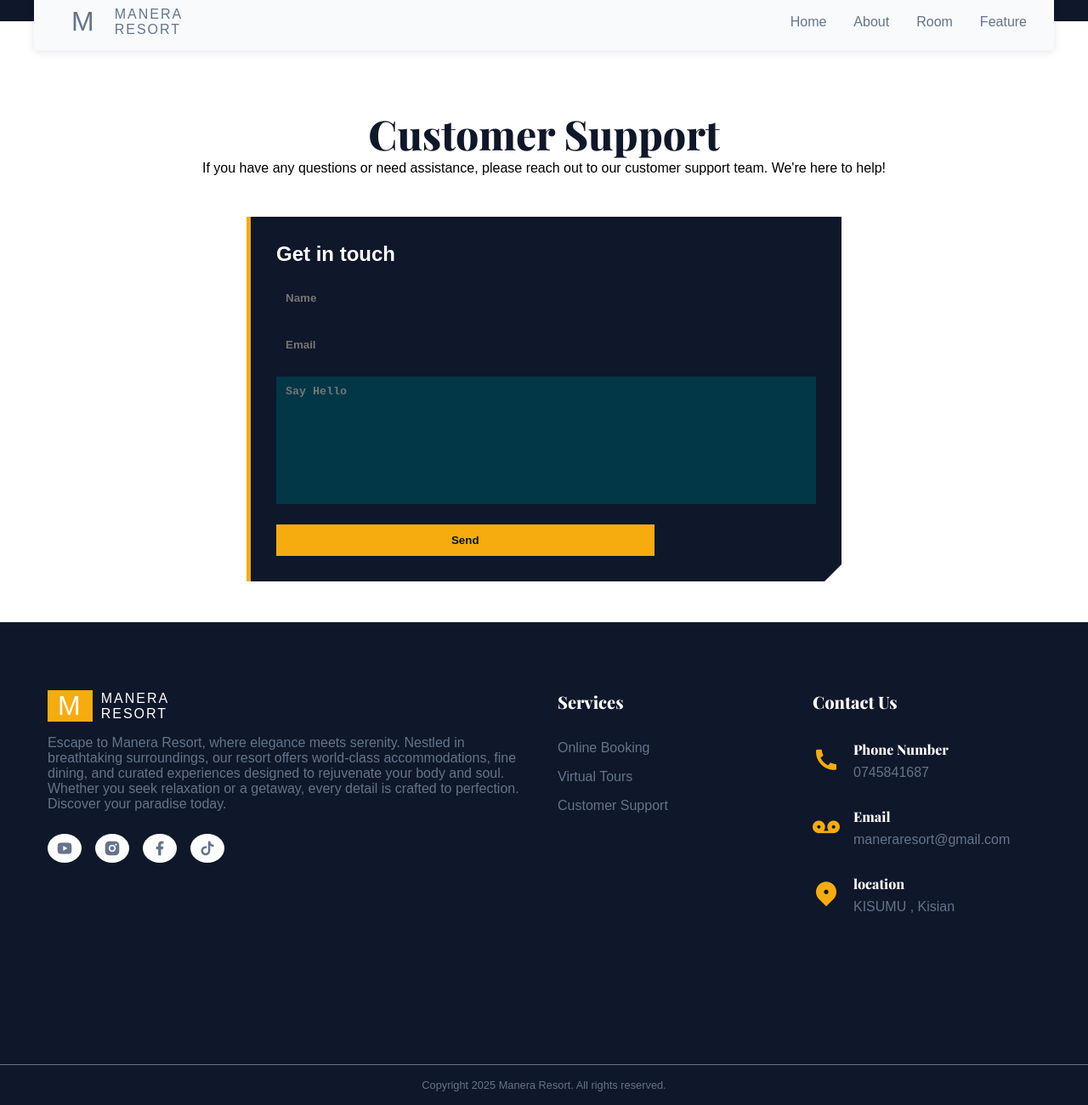
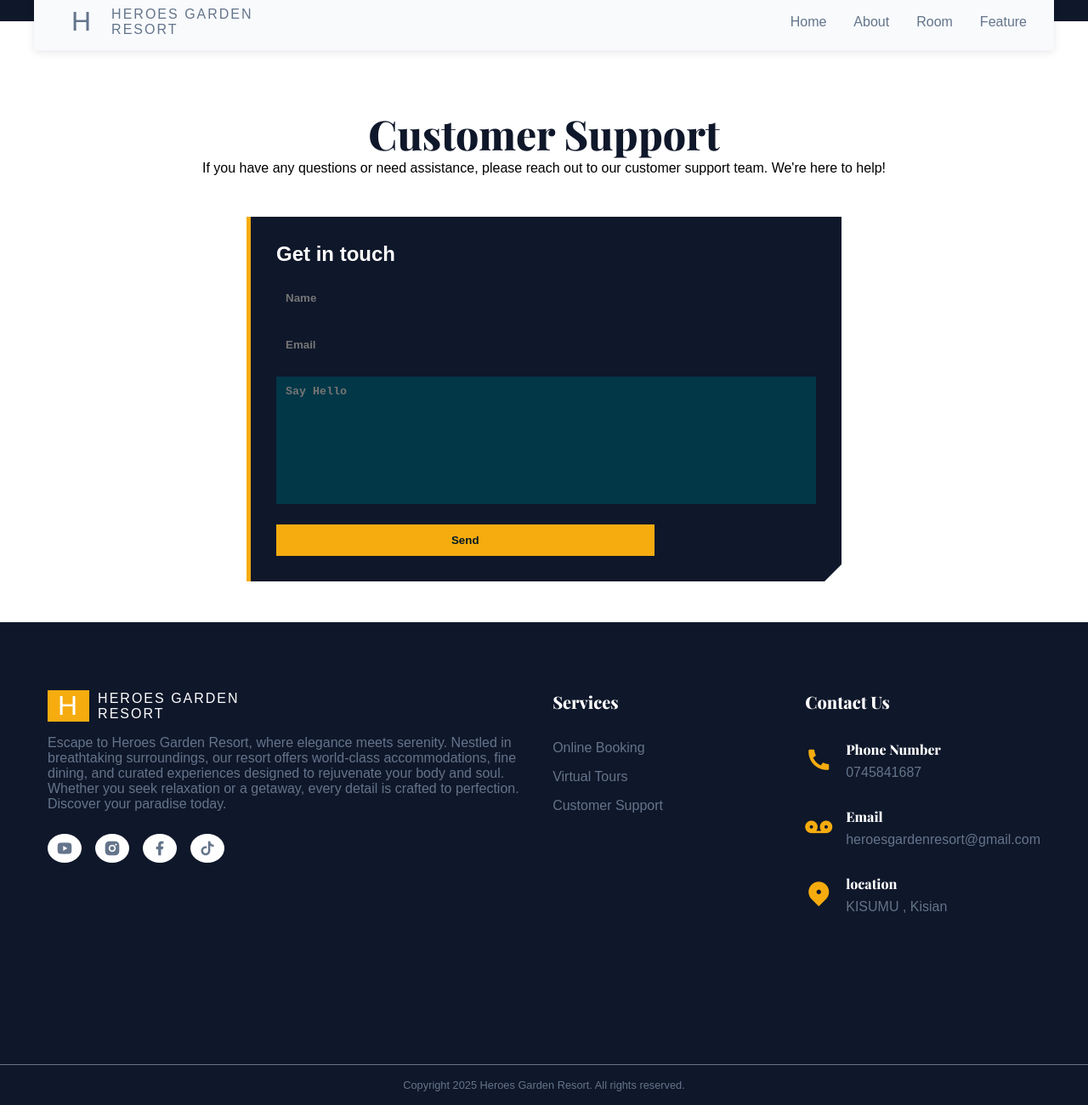
Before and after one commit to mondie-19/manera-resort, a plain HTML site: page customer_support.html in a window 1280 px wide. Shown: the part 44-1344 px from the top of the page at 85% size. Drawn offline with nearby package versions, Linux system fonts and the light colour scheme; a web font is replaced by a local one.

Commit message:
Changing from Manera Resort from H.G.R to Heroes Garden Resort H.G

```diff
--- a/customer_support.html
+++ b/customer_support.html
@@ -9,15 +9,15 @@
 />
     <link rel="stylesheet" href="styles.css" />
      <link rel="stylesheet" href="customer_support.css" />
-    <title>MN | Customer Support</title>
+    <title>H.G.R | Customer Support</title>
 </head>
 <body>
     <nav>
         <div class="nav_bar">
             <div class="nav_header">
                 <div class="logo nav_logo">
-                    <div>M</div>
-                    <span>MANERA<br />RESORT</span>
+                    <div>H</div>
+                    <span>HEROES GARDEN<br />RESORT</span>
                 </div>
                 <div class="nav_menu_btn" id="menu-btn">
                     <i class="ri-menu-line"></i>
@@ -66,11 +66,11 @@
         <div class="section_container footer_container">
             <div class="footer_col">
                 <div class="logo footer_logo">
-                    <div>M</div>
-                    <span>MANERA<br />RESORT</span>
+                    <div>H</div>
+                    <span>HEROES GARDEN<br />RESORT</span>
                 </div>
                 <p class="section_description">
-                    Escape to Manera Resort, where elegance meets serenity. Nestled in breathtaking surroundings, our resort offers world-class accommodations, fine dining, and curated experiences designed to rejuvenate your body and soul. Whether you seek relaxation or a getaway, every detail is crafted to perfection. Discover your paradise today.
+                    Escape to Heroes Garden Resort, where elegance meets serenity. Nestled in breathtaking surroundings, our resort offers world-class accommodations, fine dining, and curated experiences designed to rejuvenate your body and soul. Whether you seek relaxation or a getaway, every detail is crafted to perfection. Discover your paradise today.
                 </p>
                 <ul class="footer_socials">
                     <li>
@@ -112,7 +112,7 @@
                         <span><i class="ri-record-mail-fill"></i></span>
                         <div>
                             <h5>Email</h5>
-                            <p>maneraresort@gmail.com</p>
+                            <p>heroesgardenresort@gmail.com</p>
                         </div>
                     </li>
                      <li>
@@ -126,7 +126,7 @@
             </div>
         </div>
         <div class="footer_bar">
-            Copyright 2025 Manera Resort. All rights reserved.
+            Copyright 2025 Heroes Garden Resort. All rights reserved.
         </div>
     </footer>
 
```
Also changed, not shown: index.html (+15 -13 lines), virtual_tours.html (+8 -8 lines), 14 other files.
